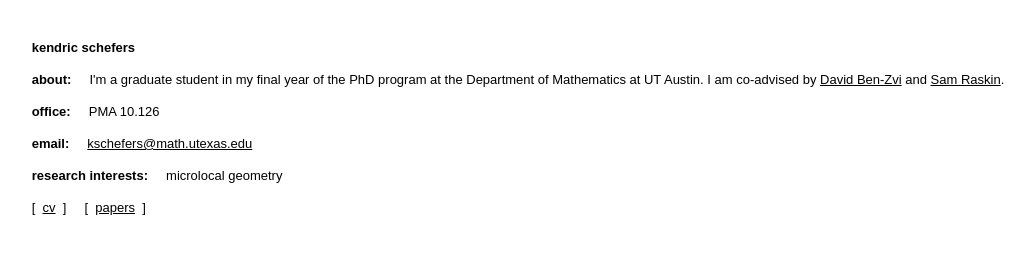
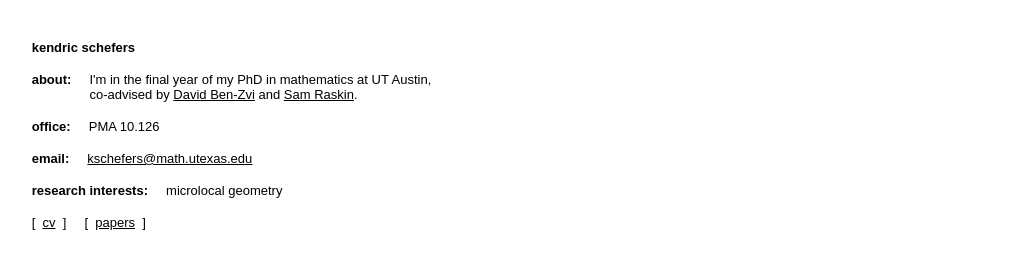
Before and after one commit to kdschefers/kdschefers.github.io, a plain HTML site: page index.html in a window 1280 px wide. Shown: the whole page, without its empty margins (15-1046 px from the left). Drawn offline with Linux system fonts and the light colour scheme.

Commit message:
Update index.html

```diff
--- a/index.html
+++ b/index.html
@@ -55,8 +55,9 @@
        &nbsp; &nbsp; &nbsp;
        <b>about:</b>
        &nbsp; &nbsp;
-       I'm a graduate student in my final year of the PhD program at the Department of Mathematics at UT Austin. I am
-	co-advised by <a href="https://web.ma.utexas.edu/users/benzvi/">David Ben-Zvi</a> and <a href="https://web.ma.utexas.edu/users/sraskin/">Sam Raskin</a>.
+       I'm in the final year of my PhD in mathematics at UT Austin, <br>
+	&nbsp; &nbsp; &nbsp; &nbsp; &nbsp; &nbsp; &nbsp; &nbsp; &nbsp; &nbsp; &nbsp; co-advised by
+	<a href="https://web.ma.utexas.edu/users/benzvi/">David Ben-Zvi</a> and <a href="https://web.ma.utexas.edu/users/sraskin/">Sam Raskin</a>.
        &nbsp; &nbsp; &nbsp; &nbsp;
       </td>
      </tr>
```
